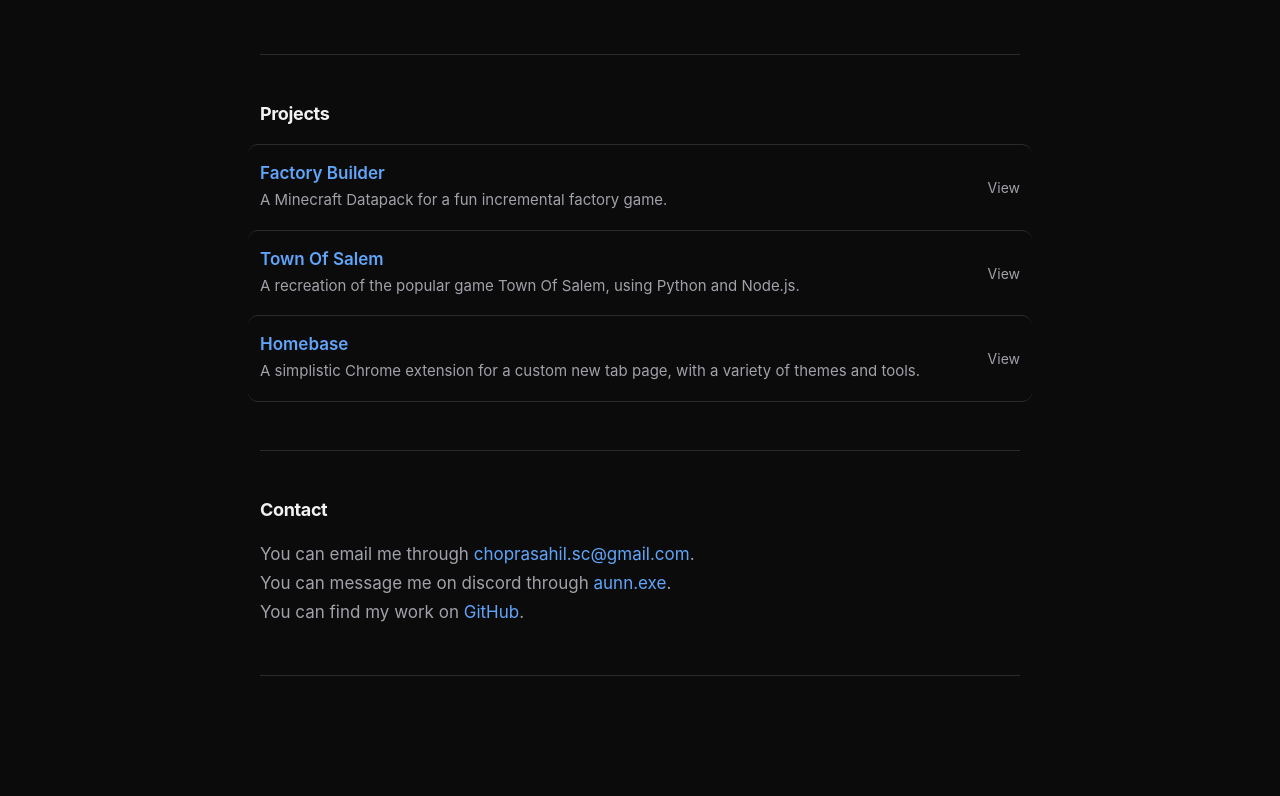
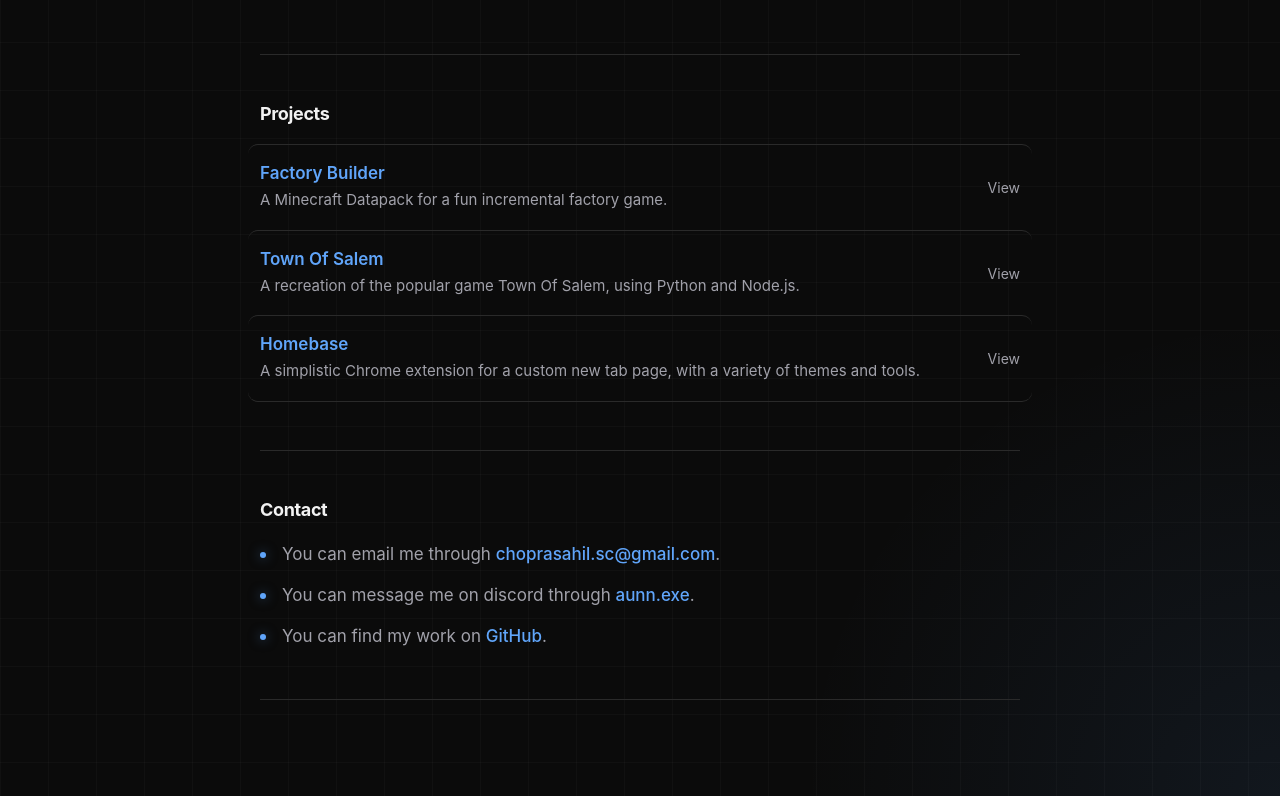
Before and after one commit to aunncodes/portfolio, a Next.js app: page / in a window 1280 px wide. Shown: the part 582-1378 px from the top of the page. Before the commit the page ends 1354 px from the top, so only its background shows below. Built offline with nearby package versions, Linux system fonts and the light colour scheme.

Commit message:
fix css and change to list, add background

```diff
--- a/app/globals.css
+++ b/app/globals.css
@@ -18,7 +18,6 @@ html {
 
 body {
   margin: 0;
-  background: var(--bg);
   color: var(--text);
   font-family:
     Inter,
@@ -28,6 +27,18 @@ body {
     BlinkMacSystemFont,
     "Segoe UI",
     sans-serif;
+  background:
+    radial-gradient(circle at top left, rgba(96, 165, 250, 0.12), transparent 34rem),
+    radial-gradient(circle at bottom right, rgba(96, 165, 250, 0.08), transparent 30rem),
+    linear-gradient(rgba(255, 255, 255, 0.025) 1px, transparent 1px),
+    linear-gradient(90deg, rgba(255, 255, 255, 0.025) 1px, transparent 1px),
+    var(--bg);
+  background-size:
+    auto,
+    auto,
+    48px 48px,
+    48px 48px,
+    auto;
 }
 
 a {
@@ -108,17 +119,54 @@ h1 {
   line-height: 1.7;
 }
 
+.contact-list {
+  display: grid;
+  gap: 12px;
+  margin: 0;
+  padding: 0;
+  list-style: none;
+}
+
+.contact-list li {
+  position: relative;
+  padding-left: 22px;
+  color: var(--muted);
+  font-size: 17px;
+  line-height: 1.7;
+}
+
+.contact-list li::before {
+  content: "";
+  position: absolute;
+  left: 0;
+  top: 0.72em;
+  width: 6px;
+  height: 6px;
+  border-radius: 999px;
+  background: var(--link);
+  box-shadow: 0 0 12px rgba(96, 165, 250, 0.5);
+}
+
+.contact-list a {
+  font-weight: 500;
+}
+
 .projects {
   display: grid;
   gap: 0;
 }
 
 .project {
+  margin: 0 -12px;
+  border-radius: 10px;
+  transition:
+    border-color 160ms ease,
+    transform 160ms ease;
   display: flex;
   align-items: center;
   justify-content: space-between;
   gap: 24px;
-  padding: 18px 0;
+  padding: 18px 12px;
   border-top: 1px solid var(--border);
 }
 
@@ -142,15 +190,6 @@ h1 {
 .project span {
   color: var(--muted);
   font-size: 14px;
-}
-
-.project {
-  margin: 0 -12px;
-  padding: 18px 12px;
-  border-radius: 10px;
-  transition:
-    border-color 160ms ease,
-    transform 160ms ease;
 }
 
 .project:hover {
--- a/app/page.tsx
+++ b/app/page.tsx
@@ -73,11 +73,11 @@ export default function Home() {
       <section className="section">
         <h2>Contact</h2>
 
-        <p>
-          You can email me through <a href="mailto:choprasahil.sc@gmail.com">choprasahil.sc@gmail.com</a>.<br/>
-          You can message me on discord through <a href="https://discord.com/users/682054289031823382">aunn.exe</a>.<br/>
-          You can find my work on <a href="https://github.com/aunncodes">GitHub</a>.<br/>
-        </p>
+        <ul className="contact-list">
+          <li>You can email me through <a href="mailto:choprasahil.sc@gmail.com">choprasahil.sc@gmail.com</a>.</li>
+          <li>You can message me on discord through <a href="https://discord.com/users/682054289031823382">aunn.exe</a>.</li>
+          <li>You can find my work on <a href="https://github.com/aunncodes">GitHub</a>.</li>
+        </ul>
       </section>
     </main>
   );
```
